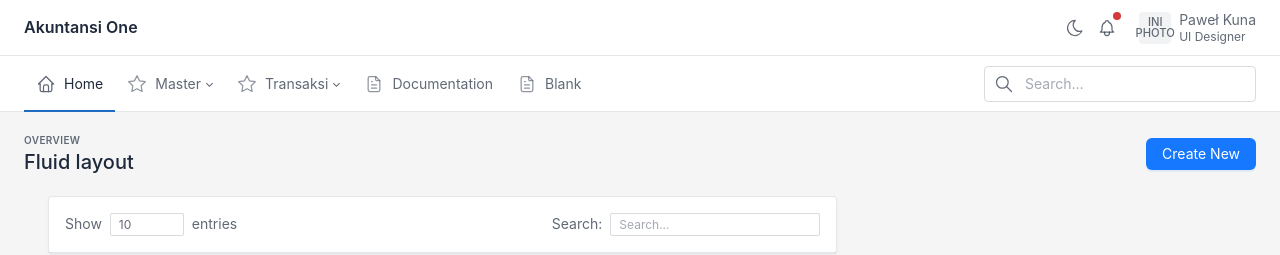
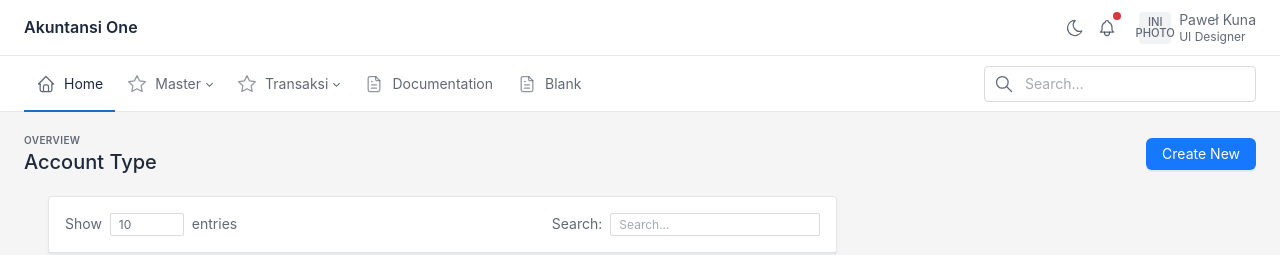
Before and after one commit to aswadwk/next-js-boiler-plate, a Next.js app: page /master/account-types in a window 1280 px wide. Shown: the top 255 px of the page. Built offline with nearby package versions, Linux system fonts and the light colour scheme; no server answers; what react-redux-loading-bar would draw is missing.

Commit message:
refactor: page header interfaces

```diff
--- a/src/components/Form/AccountTypeInput.tsx
+++ b/src/components/Form/AccountTypeInput.tsx
@@ -61,7 +61,9 @@ const AccountTypeInput = ({ onProcessSuccess, onOk }: any) => {
 
 
       <Form.Item>
-        <Button htmlType='submit' type="primary">Submit</Button>
+        <Button
+          htmlType='submit'
+          type="primary">Submit</Button>
       </Form.Item>
     </Form>
   );
--- a/src/components/Header/PageHeader.tsx
+++ b/src/components/Header/PageHeader.tsx
@@ -1,6 +1,11 @@
 import React from 'react';
 
-const PageHeader = (props: any) => {
+interface PageHeaderProps {
+  children: React.ReactNode;
+  title: string;
+}
+
+const PageHeader = ({ children, title }: PageHeaderProps) => {
   return (
     <div className="page-header d-print-none">
       <div className="row align-items-center">
@@ -9,12 +14,12 @@ const PageHeader = (props: any) => {
             Overview
           </div>
           <h2 className="page-title">
-            Fluid layout
+            {title}
           </h2>
         </div>
         <div className="col-auto ms-auto d-print-none">
           <div className="btn-list">
-            {props.children}
+            {children}
           </div>
         </div>
       </div>
--- a/src/pages/master/account-types.tsx
+++ b/src/pages/master/account-types.tsx
@@ -42,9 +42,6 @@ const AccountType = () => {
     console.log(search);
   }, [search, currentPage, page, limit]);
 
-
-
-
   function onChangePage(e: any) {
     setCurrentPage(e);
   }
@@ -78,7 +75,7 @@ const AccountType = () => {
   return (
     <div className="page-wrapper">
       <div className="container-fluid">
-        <PageHeader>
+        <PageHeader title="Account Type">
           <AccountTypeModal onProcessSuccess={onProcessSuccess} type='accountType' />
         </PageHeader>
         <div className="page-body">
```
